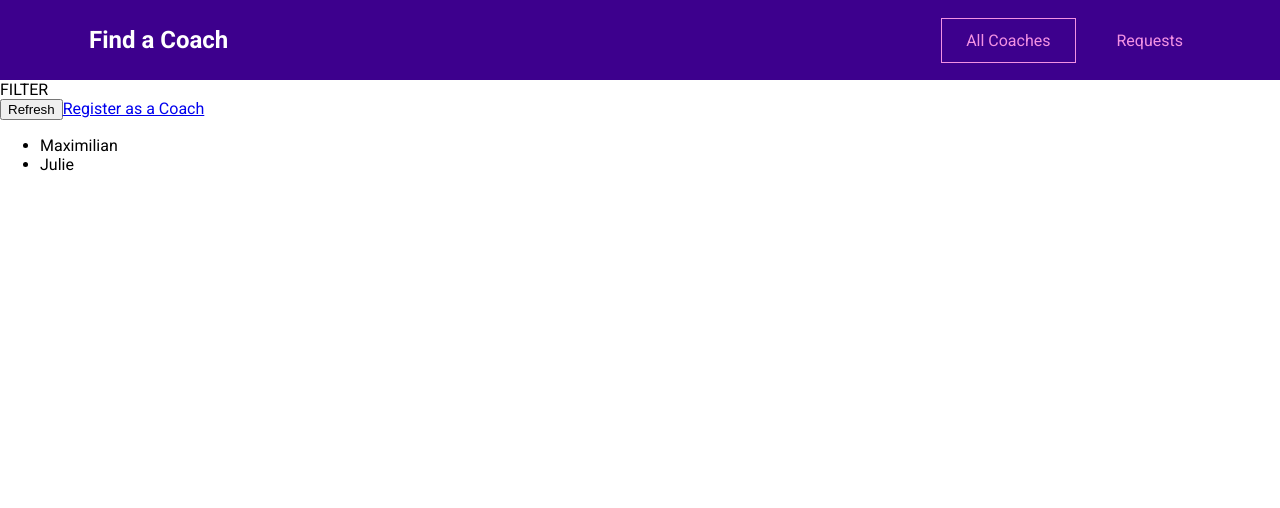
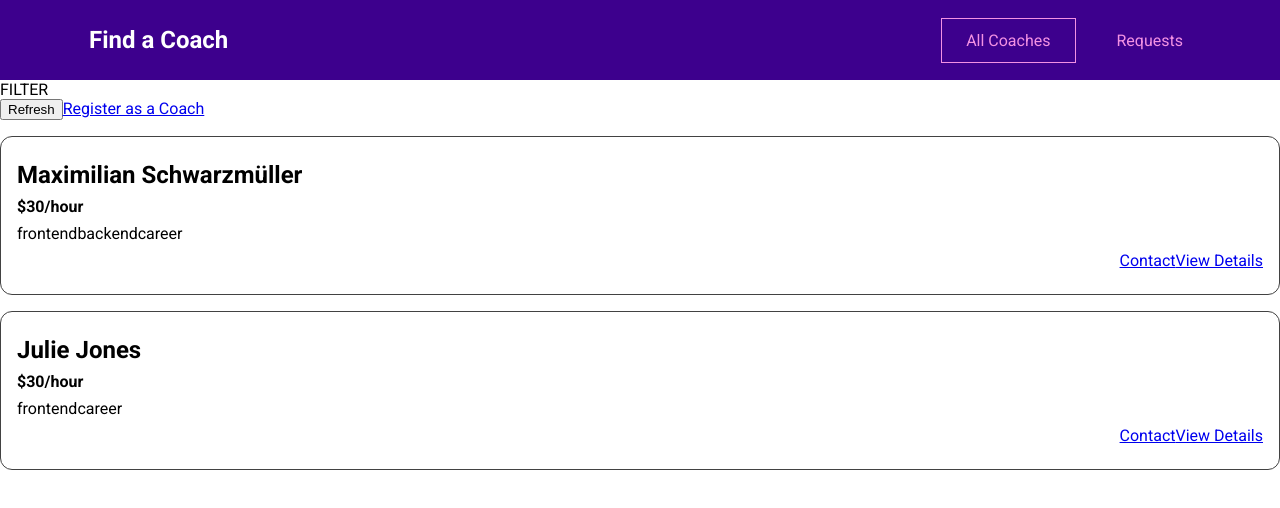
Before and after one commit to VictoriyaK19/main_project, a Vue app: page /coaches in a window 1280 px wide. Shown: the top 508 px of the page. Built offline with nearby package versions, Linux system fonts and the light colour scheme.

Commit message:
working on the coaches list and list items

```diff
--- /dev/null
+++ b/src/components/coaches/CoachItem.vue
@@ -0,0 +1,57 @@
+<template>
+    <li>
+        <h3>{{ fullName }}</h3>
+        <h4>${{ rate }}/hour</h4>
+        <div>
+            <span v-for="area in areas" :key="area">{{ area }}</span>
+        </div>
+        <div class="actions">
+            <router-link :to="coachContactLink">Contact</router-link>
+            <router-link :to="coachDetailsLink">View Details</router-link>
+        </div>
+    </li>
+</template>
+
+<script>
+export default {
+    props: ['id', 'firstName', 'lastName', 'rate', 'areas'],
+    computed: {
+        fullName() {
+            return this.firstName + ' ' + this.lastName;
+        },
+        coachContactLink() {
+            return this.$route.path + '/' + this.id + '/contact'; // /coaches/c1/contact
+        },
+        coachDetailsLink() {
+            return this.$route.path + '/' + this.id; // /coaches/c1
+        }
+    }
+}
+</script>
+
+<style scoped>
+li {
+  margin: 1rem 0;
+  border: 1px solid #424242;
+  border-radius: 12px;
+  padding: 1rem;
+}
+
+h3 {
+  font-size: 1.5rem;
+}
+
+h3,
+h4 {
+  margin: 0.5rem 0;
+}
+
+div {
+  margin: 0.5rem 0;
+}
+
+.actions {
+  display: flex;
+  justify-content: flex-end;
+}
+</style>
--- a/src/pages/coaches/CoachesList.vue
+++ b/src/pages/coaches/CoachesList.vue
@@ -1,30 +1,52 @@
 <template>
-    <section>
-        FILTER
-    </section>
+  <section>FILTER</section>
   <section>
     <div class="control">
       <button>Refresh</button>
       <router-link to="/register">Register as a Coach</router-link>
     </div>
     <ul v-if="hasCoaches">
-            <li v-for="coach in filteredCoaches" :key="coach.id">
-            {{ coach.firstName }}</li>
+      <coach-item
+        v-for="coach in filteredCoaches"
+        :key="coach.id"
+        :id="coach.id"
+        :first-name="coach.firstName"
+        :last-name="coach.lastName"
+        :rate="coach.hourlyRate"
+        :areas="coach.areas"
+      ></coach-item>
     </ul>
     <h3 v-else>No coaches found.</h3>
-
   </section>
 </template>
 
 <script>
+import CoachItem from "@/components/coaches/CoachItem";
+
 export default {
+  components: {
+    CoachItem,
+  },
   computed: {
     filteredCoaches() {
-            return this.$store.getters['coaches/coaches']; // namespaced/gettername
+      return this.$store.getters["coaches/coaches"]; // namespaced/gettername
     },
     hasCoaches() {
-            return this.$store.getters['coaches/hasCoaches'];
+      return this.$store.getters["coaches/hasCoaches"];
+    },
+  },
+};
+</script>
+
+<style scoped>
+ul {
+  list-style: none;
+  margin: 0;
+  padding: 0;
 }
+
+.controls {
+  display: flex;
+  justify-content: space-between;
 }
-}
-</script>
+</style>
```
Lines whose indentation alone changed are shown as unchanged.
